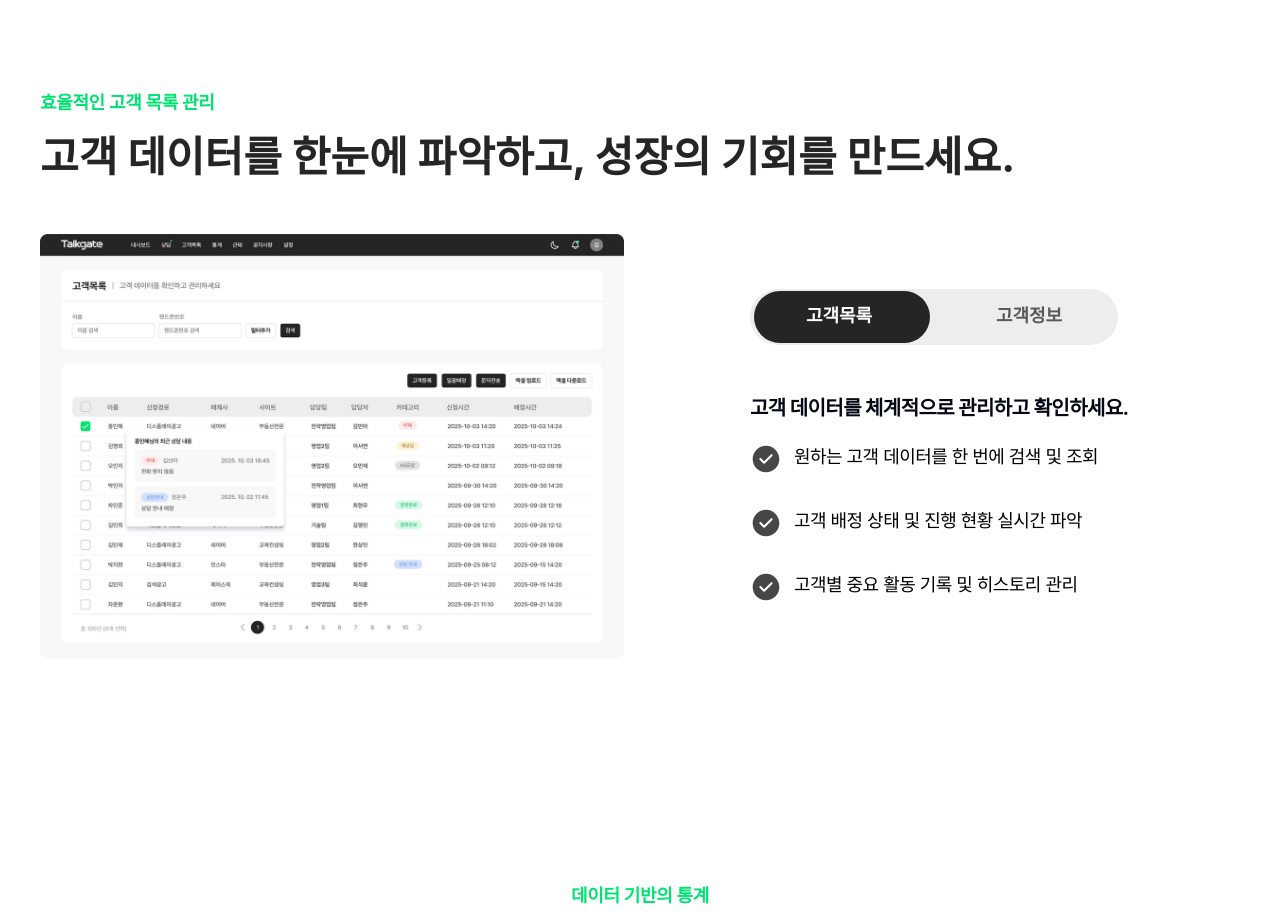
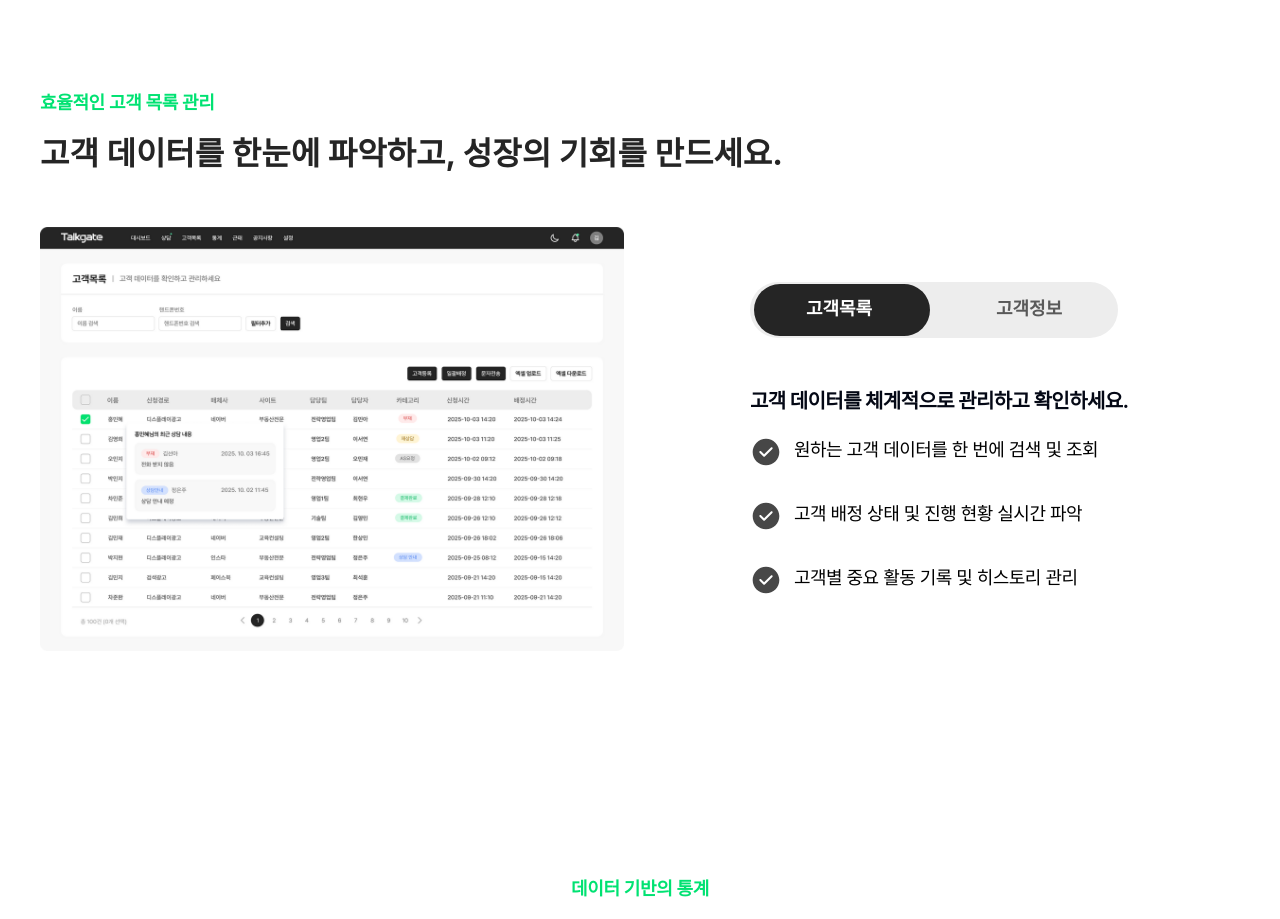
Before and after one commit to TalkGate-Project/talkgate_landing, a Next.js app: page / in a window 1280 px wide. Shown: the part 2360-3279 px from the top of the page. Built offline with nearby package versions, Linux system fonts and the light colour scheme; no server answers; a web font is replaced by a local one.

Commit message:
fix: 다른 제목과 size가 맞지 않는 title 에 대해서 사이즈 통일 작업

```diff
--- a/modules/landing/CustomerFeatureSection.tsx
+++ b/modules/landing/CustomerFeatureSection.tsx
@@ -84,7 +84,7 @@ export function CustomerFeatureSection() {
           <h5 className="text-center lg:text-left text-primary-60 font-semibold text-[14px] md:text-[18px] leading-[1.5] tracking-[-0.02em] !mb-3">
             효율적인 고객 목록 관리
           </h5>
-          <h2 className="font-bold text-[20px] md:typo-h1 text-center lg:text-left !mb-[20px] lg:!mb-12">
+          <h2 className="font-bold text-[20px] md:text-[32px] text-center lg:text-left !mb-[20px] lg:!mb-12">
             고객 데이터를 한눈에 파악하고,<br className="lg:hidden" /> 성장의 기회를 만드세요.
           </h2>
 
```
